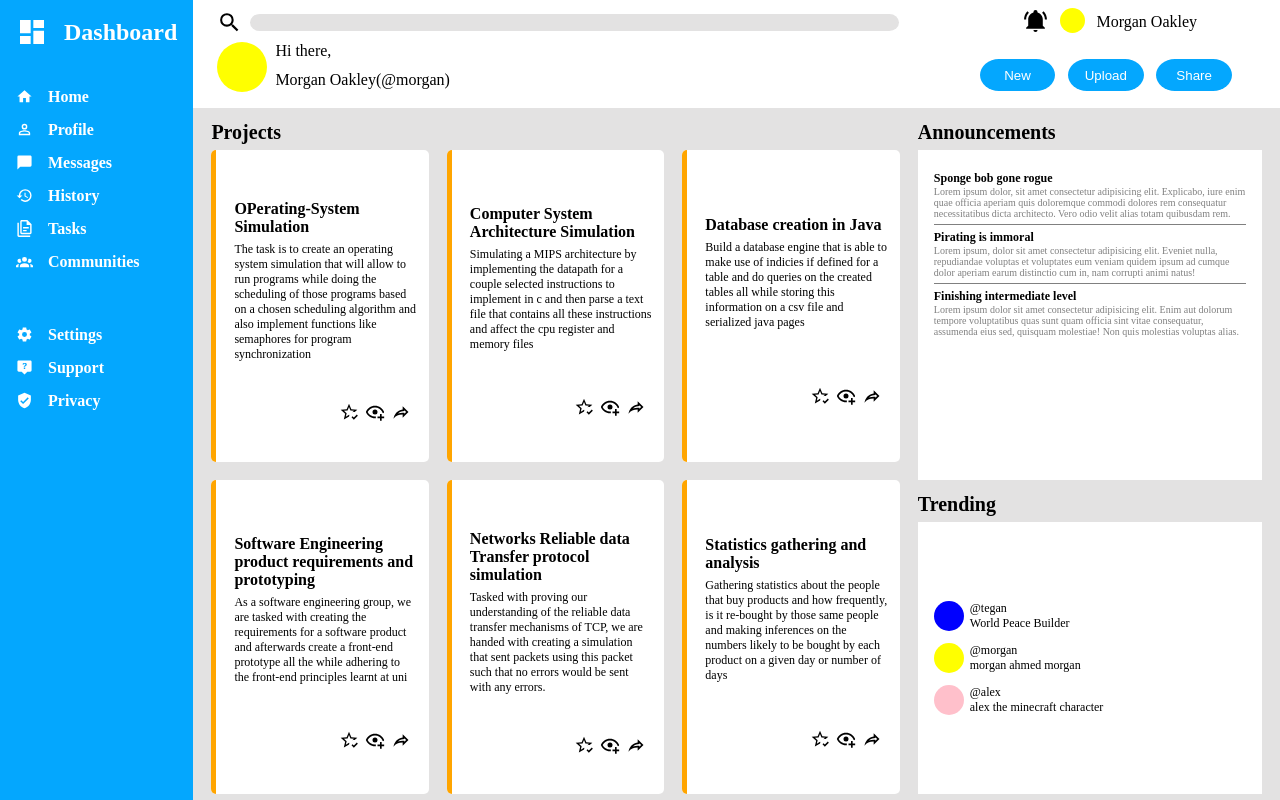
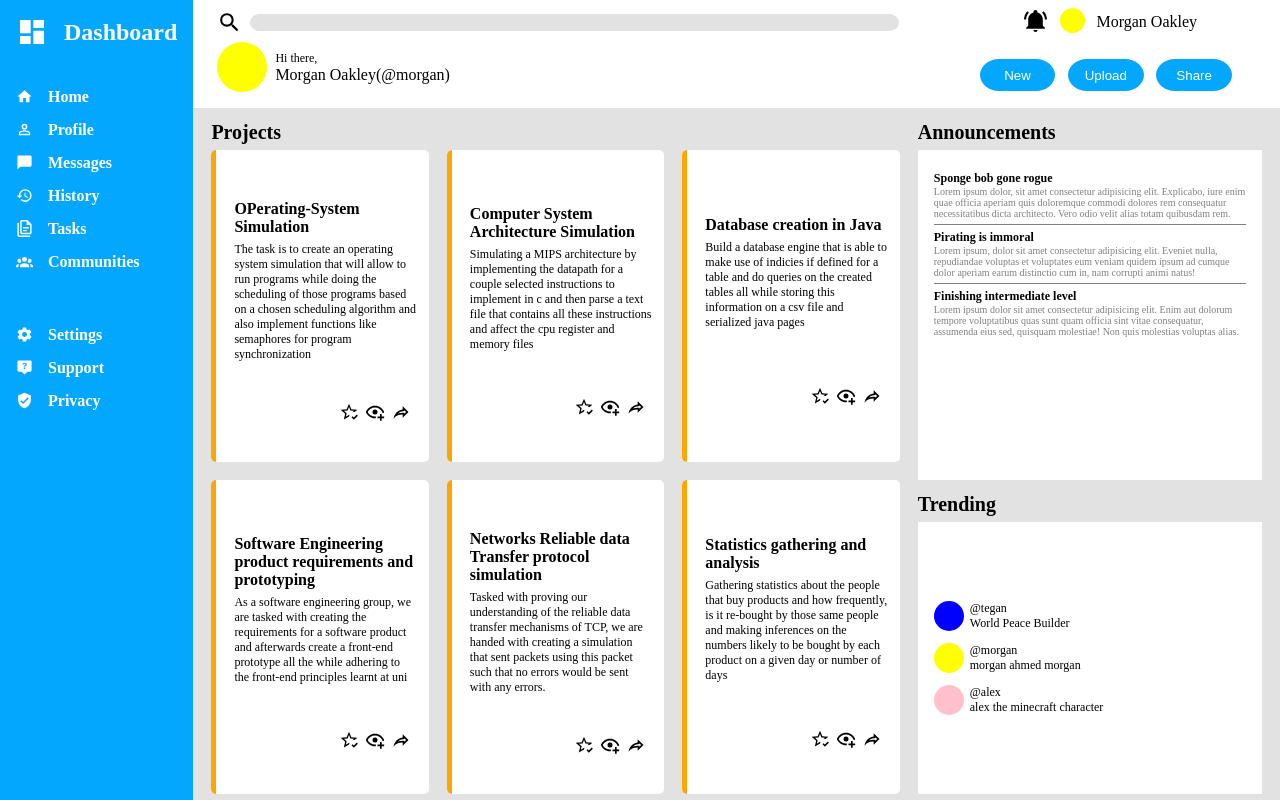
Before and after one commit to PaulaMaged/admin-dashboard, a plain HTML site: page index.html in a window 1280 px wide. Drawn offline with Linux system fonts and the light colour scheme.

Commit message:
adjust greeting size

```diff
--- a/style.css
+++ b/style.css
@@ -81,7 +81,12 @@ input {
         display: grid;
         grid-template: auto auto / auto auto;
         padding-bottom: 2ch;
-        gap: 1ch;
+        gap: 0 1ch;
+
+        .mini-greeting {
+            font-size: 12px;
+            align-self: end;
+        }
 
         .profile-image {
             grid-row: 1 / span 2;
```
